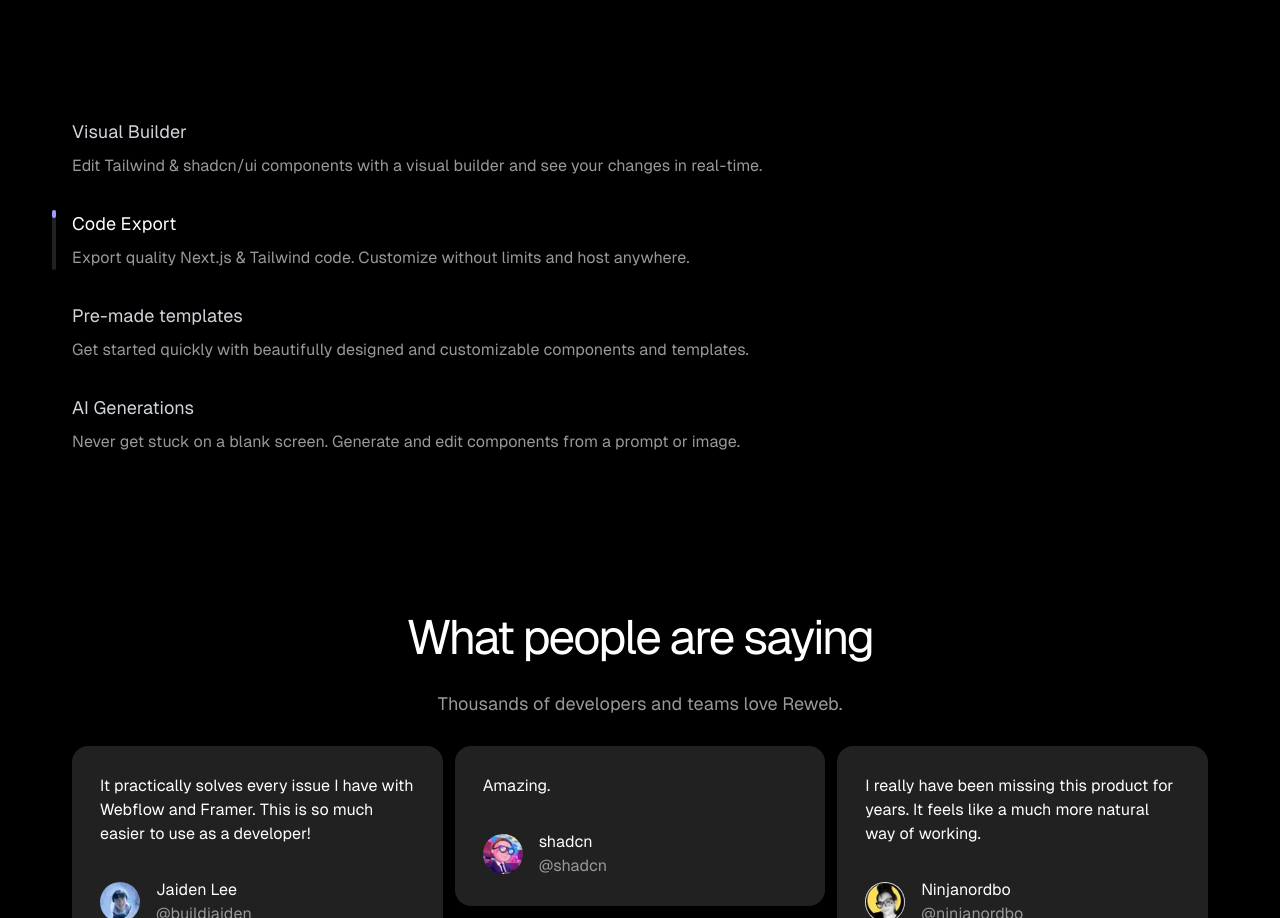
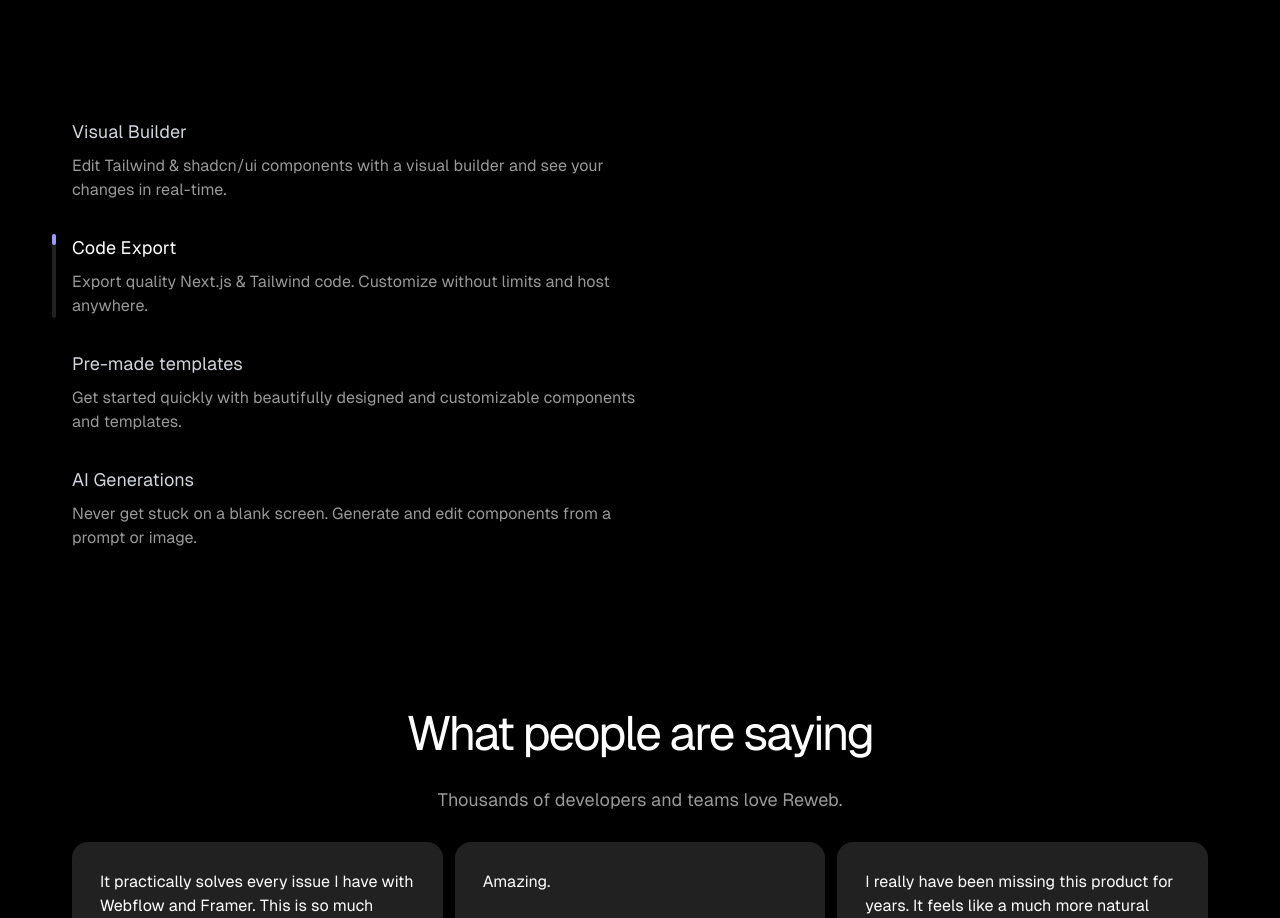
Before and after one commit to professor-12/reweb, a React (Vite) app: page / in a window 1280 px wide. Shown: the part 2163-3081 px from the top of the page. Built offline with nearby package versions, Linux system fonts and the light colour scheme.

Commit message:
Refactor carousel

```diff
--- a/src/components/Carousel.tsx
+++ b/src/components/Carousel.tsx
@@ -25,7 +25,7 @@ const Carousel = () => {
             <motion.div className='overflow-hidden md:hidden'>
                   <motion.div onDragEnd={onDragEnd} style={{ x, translateX: `calc(-${index * 100}%` }} transition={{ stiffness: 400, damping: 50, mass: 3, type: 'spring' }} drag="x" dragConstraints={{ left: 100, right: 100 }} className='flex  cursor-grab transition-all  active:cursor-grabbing  -translate-x-10'>
                         {list_pf_images.map((_, id) => (
-                              <motion.div key={id} animate={{ scale: index == id ? 1 : .9 }} transition={{ stiffness: 400, damping: 50, mass: 3, type: 'spring' }} className={'w-full rounded-lg flex-shrink-0 aspect-video   ' + _}></motion.div>
+                              <motion.div key={id} animate={{ scale: index == id ? 1 : .9 }} transition={{ stiffness: 400, damping: 50, mass: 3, type: 'spring' }} className={'w-full rounded-lg flex-shrink-0 aspect-video   '}></motion.div>
                         ))
                         }
                   </motion.div>
--- a/src/components/section-three.jsx
+++ b/src/components/section-three.jsx
@@ -33,12 +33,12 @@ const SectionThree = () => {
                         <div>
                               <Carousel />
                         </div>
-                        <div className='flex max-md:flex-col gap-11 max-md:hidden'>
+                        <div className='flex items-center max-md:flex-col gap-11 max-md:hidden'>
                               <div className='space-y-8'>
                                     {
                                           list_of_data.map(({ desc, title }, key) => {
                                                 const is_active = key == index
-                                                return <div onClick={_ => handleChangeIndex(key)} key={key} className={`relative cursor-pointer ${is_active ? "text-white" : "text-gray-300"} group`}>
+                                                return <div onClick={_ => handleChangeIndex(key)} key={key} className={`relative max-w-xl cursor-pointer ${is_active ? "text-white" : "text-gray-300"} group`}>
                                                       {
                                                             is_active &&
                                                             <ProgressBar handleChangeIndex={handleChangeIndex} />
@@ -52,6 +52,7 @@ const SectionThree = () => {
 
 
                               </div>
+                              <div className='bg-black rounded-xl w-[45%] aspect-video'></div>
                         </div>
                         <div className='flex max-md:flex-col gap-11 md:hidden'>
                               <div className='space-y-8'>
```
